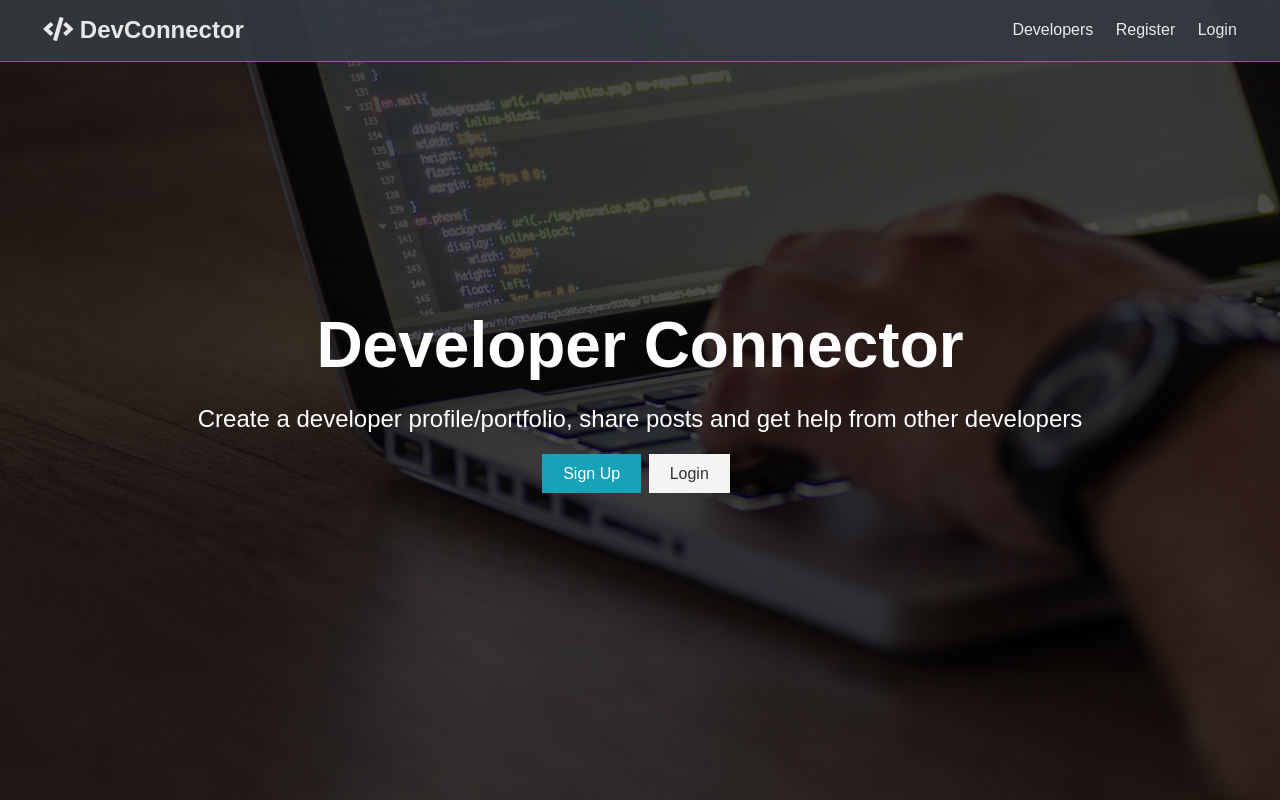
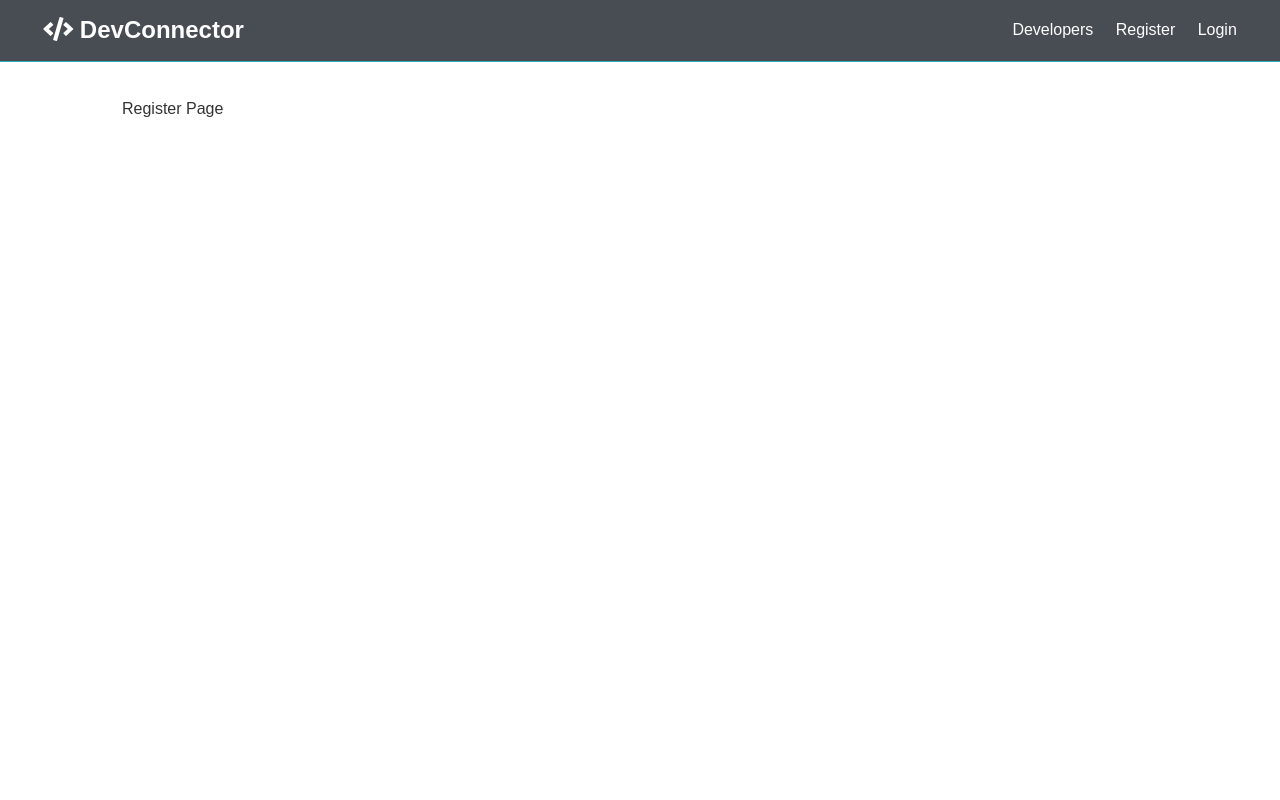
Before and after one commit to oguzhanturgut/HYFProject, a React (Create React App) app in the folder client/: page /register in a window 1280 px wide. Built offline with nearby package versions, Linux system fonts and the light colour scheme; the HTML template or start-up script is replaced by a standard one.

Commit message:
Setup react router

```diff
--- a/client/src/App.js
+++ b/client/src/App.js
@@ -1,13 +1,24 @@
 import React, { Fragment } from 'react';
+import { BrowserRouter as Router, Route, Switch } from 'react-router-dom';
 import Navbar from './components/layout/Navbar';
 import Landing from './components/layout/Landing';
+import Login from './components/auth/Login';
+import Register from './components/auth/Register';
 import './App.css';
 
 const App = () => (
-  <Fragment>
-    <Navbar />
-    <Landing />
-  </Fragment>
+  <Router>
+    <Fragment>
+      <Navbar />
+      <Route exact path='/' component={Landing} />
+      <section className='container'>
+        <Switch>
+          <Route exact path='/login' component={Login} />
+          <Route exact path='/register' component={Register} />
+        </Switch>
+      </section>
+    </Fragment>
+  </Router>
 );
 
 export default App;
--- /dev/null
+++ b/client/src/components/auth/Login.js
@@ -0,0 +1,7 @@
+import React from 'react';
+
+const Login = () => {
+  return <div>Login Page</div>;
+};
+
+export default Login;
--- /dev/null
+++ b/client/src/components/auth/Register.js
@@ -0,0 +1,7 @@
+import React from 'react';
+
+const Register = () => {
+  return <div>Register Page</div>;
+};
+
+export default Register;
--- a/client/src/components/layout/Landing.js
+++ b/client/src/components/layout/Landing.js
@@ -1,4 +1,5 @@
 import React from 'react';
+import { Link } from 'react-router-dom';
 
 const Landing = () => {
   return (
@@ -10,12 +11,12 @@
             Create a developer profile/portfolio, share posts and get help from other developers
           </p>
           <div className='buttons'>
-            <a href='register.html' className='btn btn-primary'>
+            <Link to='/register' className='btn btn-primary'>
               Sign Up
-            </a>
-            <a href='login.html' className='btn btn-light'>
+            </Link>
+            <Link to='/login' className='btn btn-light'>
               Login
-            </a>
+            </Link>
           </div>
         </div>
       </div>
--- a/client/src/components/layout/Navbar.js
+++ b/client/src/components/layout/Navbar.js
@@ -1,22 +1,23 @@
 import React from 'react';
+import { Link } from 'react-router-dom';
 
 const Navbar = () => {
   return (
     <nav className='navbar bg-dark'>
       <h1>
-        <a href='index.html'>
+        <Link to='/'>
           <i className='fas fa-code'></i> DevConnector
-        </a>
+        </Link>
       </h1>
       <ul>
         <li>
           <a href='profiles.html'>Developers</a>
         </li>
         <li>
-          <a href='register.html'>Register</a>
+          <Link to='/register'>Register</Link>
         </li>
         <li>
-          <a href='login.html'>Login</a>
+          <Link to='/login'>Login</Link>
         </li>
       </ul>
     </nav>
```
